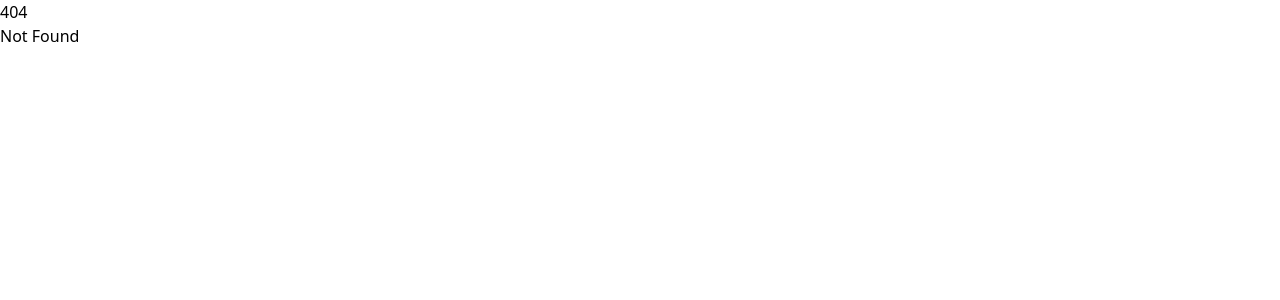
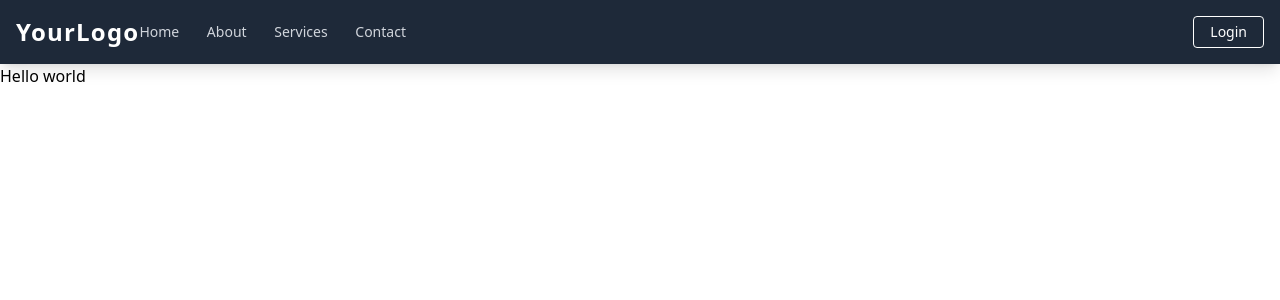
Before and after one commit to Clawber/portfolio, a SvelteKit app: page /blog in a window 1280 px wide. Before the commit this address had no page. Shown: the top 300 px of the page. Built offline with nearby package versions, Linux system fonts and the light colour scheme.

Commit message:
fix: fix tailwindcss intellisense

```diff
--- a/src/app.css
+++ b/src/app.css
@@ -1,2 +1,6 @@
 @import 'tailwindcss';
 @plugin '@tailwindcss/typography';
+
+@tailwind base;
+@tailwind components;
+@tailwind utilities;
--- a/src/routes/+layout.svelte
+++ b/src/routes/+layout.svelte
@@ -1,8 +1,11 @@
 <script>
-	import '../app.css';
+	import Navbar from '$lib/Navbar.svelte';
+import '../app.css';
 
 	let { children } = $props();
 	import "../app.css"
 </script>
 
+<Navbar />
+
 {@render children()}
--- a/src/routes/+page.svelte
+++ b/src/routes/+page.svelte
@@ -47,8 +47,6 @@
       serviceGroups.push(services.slice(i, i + 3));
     }
 </script>
-
-<Navbar />
 
 <section class="min-h-screen bg-gradient-to-r from-gray-900 to-gray-700 text-white py-16 md:py-24 lg:py-32">
   <div class="container mx-auto px-4 flex flex-col md:flex-row items-center justify-between gap-12">
--- /dev/null
+++ b/src/routes/blog/+page.svelte
@@ -0,0 +1 @@
+<p class="flex-grow ">Hello world</p>
```
